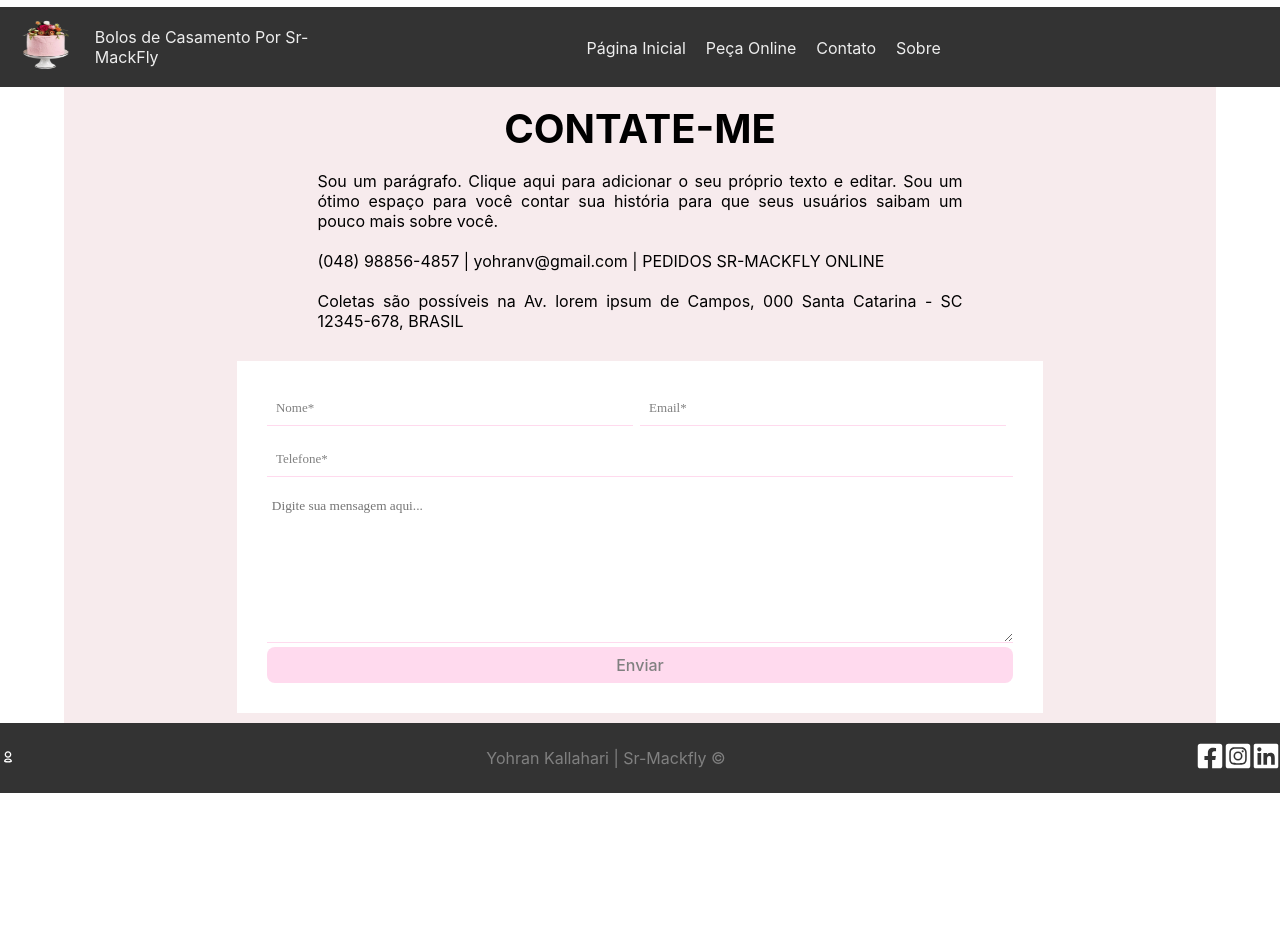
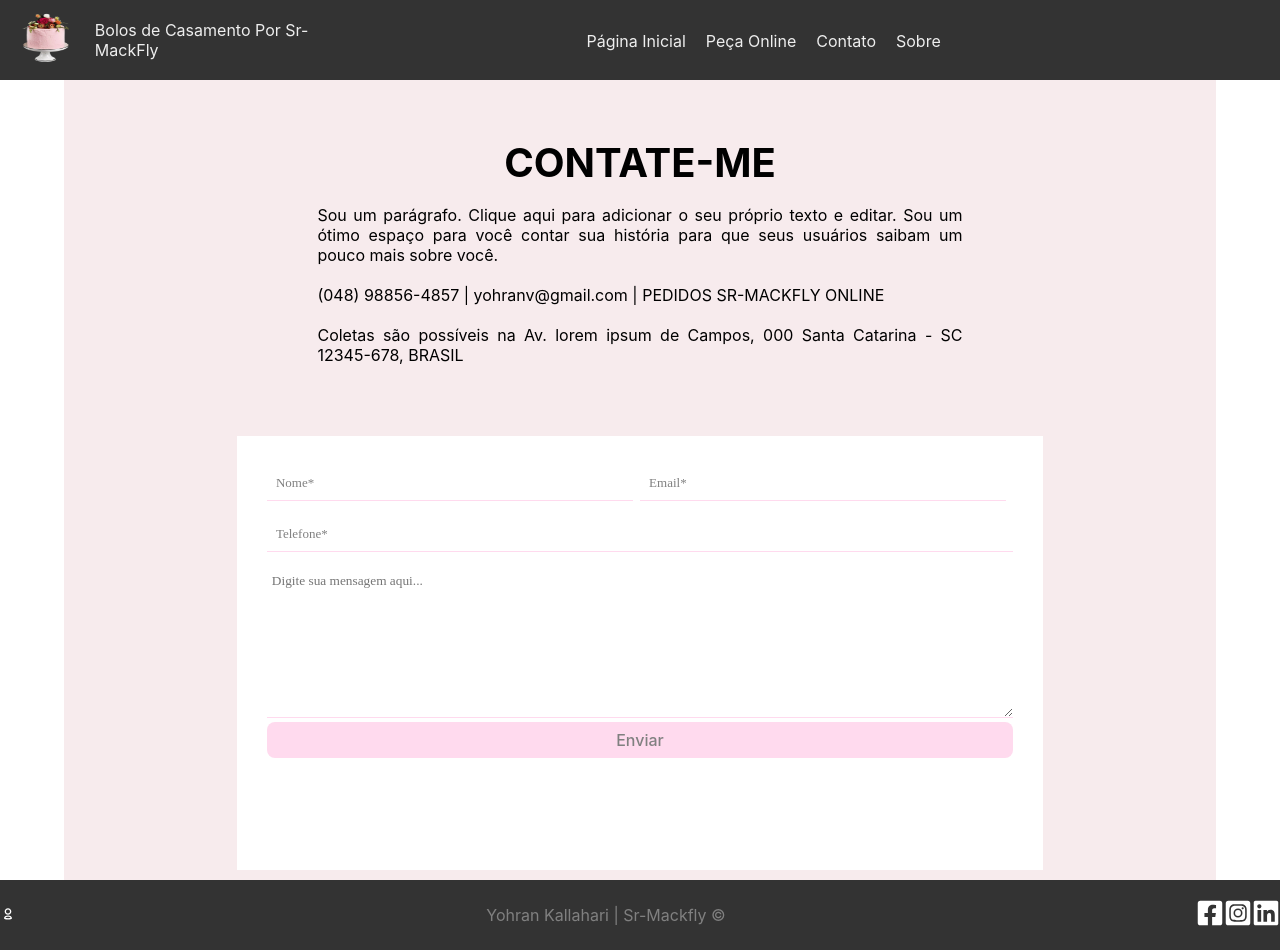
Before and after one commit to yohran1/SrMackfly, a React (Vite) app: page /SrMackfly/contato in a window 1280 px wide. Before the commit the page ends 800 px from the top, so only its background shows below. Built offline with nearby package versions, Linux system fonts and the light colour scheme.

Commit message:
Correção nos styles com bug nas páginas

```diff
--- a/src/App.css
+++ b/src/App.css
@@ -1,6 +1,5 @@
 #root {
-  max-width: 100%;
+  width: 100%;
   margin: 0 auto;
-  /* padding: 2rem; */
   text-align: center;
 }
--- a/src/components/styles/PecaOnline.module.css
+++ b/src/components/styles/PecaOnline.module.css
@@ -13,6 +13,7 @@
     justify-content: space-between;
 }
 .container{
+    height: 100vh;
     width: 70%;
     margin: auto;
     display: flex;
```
